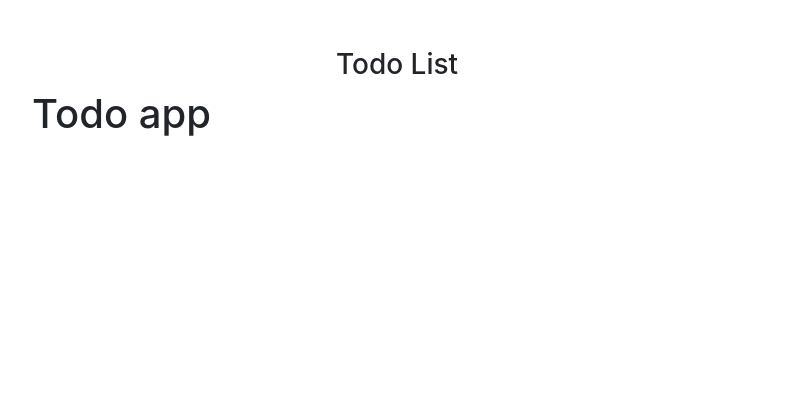
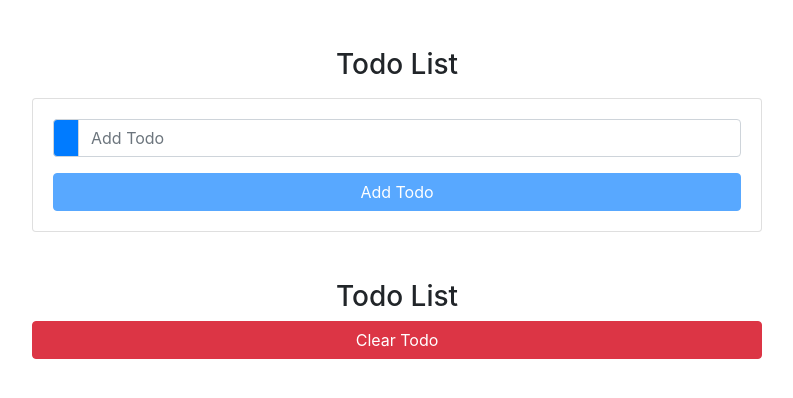
Before and after one commit to Mamun746/react-todo-list, a React (Create React App) app: page / in a window 1280 px wide. Shown: the top 398 px of the page, without its empty margins (243-1036 px from the left). Built offline with nearby package versions, Linux system fonts and the light colour scheme.

Commit message:
finished todo

```diff
--- a/package.json
+++ b/package.json
@@ -9,6 +9,7 @@
     "bootstrap": "^4.4.1",
     "react": "^16.12.0",
     "react-dom": "^16.12.0",
+    "react-icons": "^3.9.0",
     "react-scripts": "3.3.1",
     "uuid": "^3.4.0"
   },
--- a/public/index.html
+++ b/public/index.html
@@ -15,15 +15,7 @@
       user's mobile device or desktop. See https://developers.google.com/web/fundamentals/web-app-manifest/
     -->
     <link rel="manifest" href="%PUBLIC_URL%/manifest.json" />
-    <!--
-      Notice the use of %PUBLIC_URL% in the tags above.
-      It will be replaced with the URL of the `public` folder during the build.
-      Only files inside the `public` folder can be referenced from the HTML.
-
-      Unlike "/favicon.ico" or "favicon.ico", "%PUBLIC_URL%/favicon.ico" will
-      work correctly both with client-side routing and a non-root public URL.
-      Learn how to configure a non-root public URL by running `npm run build`.
-    -->
+   <link rel="https://cdnjs.cloudflare.com/ajax/libs/font-awesome/5.12.0/css/fontawesome.min.css"/>
     <title>Todo List</title>
   </head>
   <body>
--- a/src/App.js
+++ b/src/App.js
@@ -7,27 +7,59 @@ import TodoInput from "./component/TodoInput";
 class App extends Component {
   state = {
     inputTodo: "",
-    todos: [
-      { id: 1, title: "wake up in the morning" },
-      { id: 2, title: "prayer" }
-    ],
-    id: uuid,
+    todos: [],
+    id: uuid(),
     editTodo: false
   };
   handleChange = (e) => {
-    console.log("handle Change");
+    this.setState({
+      inputTodo:e.target.value
+    })
   };
   handleSubmit = (e) => {
-    console.log("handle Submit");
+    e.preventDefault()
+    const newTodo={
+      id:this.state.id,
+      title:this.state.inputTodo
+    }
+    const updatedTodo=[...this.state.todos,newTodo]
+    this.setState({
+      todos:updatedTodo,
+      inputTodo:'',
+      id:uuid(),
+      editTodo:false
+    })
+  };
+
+  handleRemove = (id) => {
+    const sortTodo=this.state.todos.filter((todo)=>{
+      return todo.id !==id
+    })
+    this.setState({
+      todos:sortTodo
+    })
+  };
+  handleEdit = (id) => {
+    const filteredTodo=this.state.todos.filter((todo)=>{
+      return todo.id !==id
+    })
+    const selectedTodo=this.state.todos.find((todo)=>{
+      return todo.id===id
+    })
+
+    this.setState({
+      todos:filteredTodo,
+      inputTodo:selectedTodo.title,
+      id:id,
+      editTodo:true
+
+    })
+
   };
   clearList = (e) => {
-    console.log("clear list");
-  };
-  handleRemove = (e) => {
-    console.log("handle remove");
-  };
-  handleEdit = (e) => {
-    console.log("handle edit");
+    this.setState({
+      todos:[]
+    })
   };
   re;
   render() {
@@ -46,6 +78,7 @@ class App extends Component {
               todos={this.state.todos}
               handleRemove={this.handleRemove}
               handleEdit={this.handleEdit}
+              clearList={this.clearList}
             />
           </div>
         </div>
--- a/src/component/TodoInput.js
+++ b/src/component/TodoInput.js
@@ -1,13 +1,30 @@
-import React, { Component } from 'react'
+import React, { Component } from "react";
 
 export class TodoInput extends Component {
-    render() {
-        return (
-            <div>
-                <h1>Todo app</h1>
+  render() {
+    const { inputTodo, handleChange, handleSubmit, editTodo } = this.props;
+    return (
+      <div className='card card-body my-3'>
+        <form onSubmit={handleSubmit}>
+          <div className='input-group'>
+            <div className='input-group-prepend'>
+              <div className='input-group-text bg-primary text-white'>
+                <i className="fas fa-book"/>
+              </div>
             </div>
-        )
-    }
+            <input
+              type='text'
+              className='form-control text-capitalize'
+              placeholder='Add Todo'
+              value={inputTodo}
+              onChange={handleChange}
+            />
+          </div>
+          <button disabled={inputTodo?false:true} type="submit" className={editTodo?'btn btn-block btn-success mt-3':'btn btn-block btn-primary mt-3'}>{editTodo?'Edit Todo':'Add Todo'}</button>
+        </form>
+      </div>
+    );
+  }
 }
 
-export default TodoInput
+export default TodoInput;
--- a/src/component/TodoItem.js
+++ b/src/component/TodoItem.js
@@ -0,0 +1,28 @@
+import React, { Component } from 'react'
+
+
+export class TodoItem extends Component {
+    render() {
+        const{todos,handleRemove,handleEdit}=this.props
+
+
+        return (
+            <div>
+               <li className="list-group-item text-capitalize d-flex justify-content-between my-2">
+               <h6>{todos.title}</h6>
+               <div className="todo-icon">
+             <span className="mx-2 text-success" onClick={()=>handleEdit(todos.id)}>
+             edit<i className="fas fa-edit"></i>
+             </span>
+             <span className="mx-2 text-danger" onClick={()=>handleRemove(todos.id)}>
+             X<i className="fas fa-trash"></i>
+             </span>
+               </div>
+               </li>
+
+            </div>
+        )
+    }
+}
+
+export default TodoItem
--- a/src/component/TodoList.js
+++ b/src/component/TodoList.js
@@ -1,21 +1,30 @@
-import React, { Component } from 'react'
-import TodoItem from './TodoItem'
+import React, { Component } from "react";
+import TodoItem from "./TodoItem";
+
+class TodoList extends Component {
+  render() {
+    const {todos,handleRemove,handleEdit,clearList}=this.props
 
 
+    return (
+      <ul className='list-group my-5'>
+        <h3 className='text-capitalize text-center'>Todo List</h3>
+       {
+           todos.map((todo)=>{
+               return <TodoItem key={todo.id}
+                handleEdit={handleEdit}
+                 handleRemove={handleRemove}
+                 todos={todo}
+                 />
+           })
+       }
+       <button onClick={clearList} type="button" className="btn btn-danger btn-block"> Clear Todo</button>
+      </ul>
 
- class TodoList extends Component {
-  state={
-      inputTodo:'',
-      todos:[]
+
+    );
+
   }
-
-    render() {
-        return (
-            <form>
-
-            </form>
-        )
-    }
 }
 
-export default TodoList
+export default TodoList;
```
Also changed, not shown: 1 other file (tests, documents, lock files or other folders).
